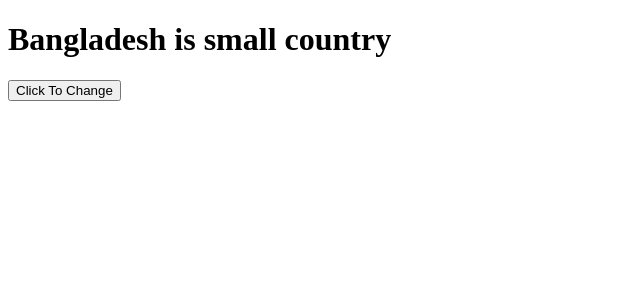
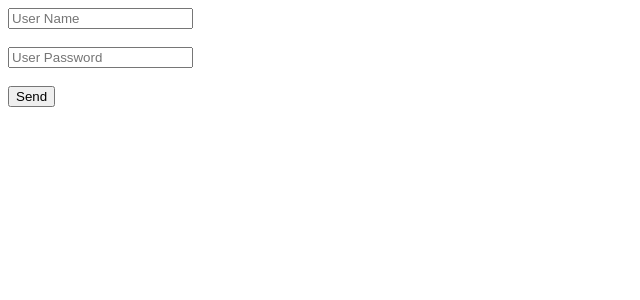
Before and after one commit to Kazi-Reazul-Islam/react-my-app, a React (Create React App) app: page / in a window 1280 px wide. Shown: the top 300 px of the page, without its empty margins (0-640 px from the left). Built offline with nearby package versions, Linux system fonts and the light colour scheme.

Commit message:
Implement useRef

```diff
--- a/src/components/home/HomeBanner.js
+++ b/src/components/home/HomeBanner.js
@@ -1,16 +1,24 @@
-import React, { useState } from "react";
+import React, { useRef } from "react";
 
 const HomeBanner = () => {
-  const [title, setTitle] = useState("Bangladesh is small country");
+  let userName = useRef();
+  let userPass = useRef();
 
-  const changeTitle = () => {
-    setTitle("Bangladesh is populated country");
+  const submitForm = () => {
+    let getUserName = userName.current.value;
+    let getUserPass = userPass.current.value;
+
+    alert(getUserName);
+    alert(getUserPass);
   };
 
   return (
     <div>
-      <h1>{title}</h1>
-      <button onClick={changeTitle}>Click To Change</button>
+      <input ref={userName} type="text" placeholder="User Name" />
+      <br /> <br />
+      <input ref={userPass} type="password" placeholder="User Password" />
+      <br /> <br />
+      <button onClick={submitForm}>Send</button>
     </div>
   );
 };
```
